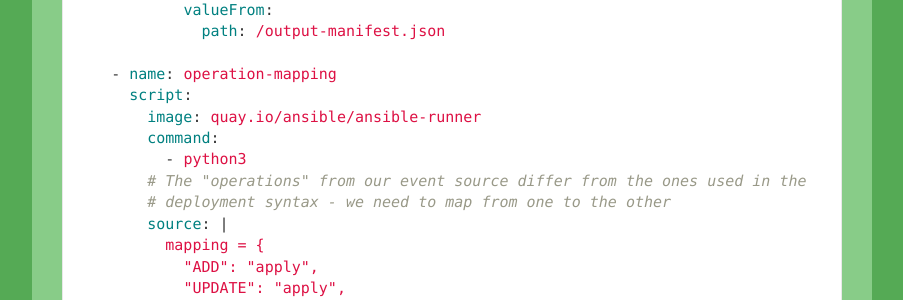
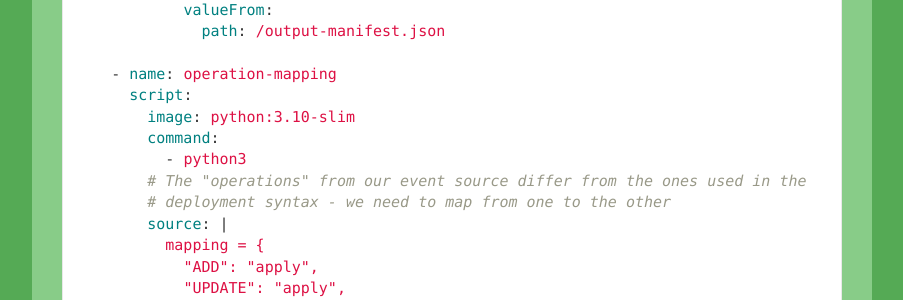
Before and after one commit to reinvantveer/reinvantveer.github.io, a Jekyll site: the page built from _posts/2022-01-29-easier-operator.md, in a window 1280 px wide and 900 px high, scrolled down 13613 px. Shown: the part 152-452 px from the top of the window, without its empty margins (188-1091 px from the left). Built offline with Jekyll 4.4.1, drawn with Linux system fonts in a browser that asks for light colours; comment, search, counter and statistics services are not loaded.

Commit message:
use light python image instead of heavy ansible
Signed-off-by: reinvantveer <rein@vantveer.me>

```diff
--- a/_includes/memcached/workflow-template.yaml
+++ b/_includes/memcached/workflow-template.yaml
@@ -71,7 +71,7 @@ spec:
 
     - name: operation-mapping
       script:
-        image: quay.io/ansible/ansible-runner
+        image: python:3.10-slim
         command:
           - python3
         # The "operations" from our event source differ from the ones used in the
```
